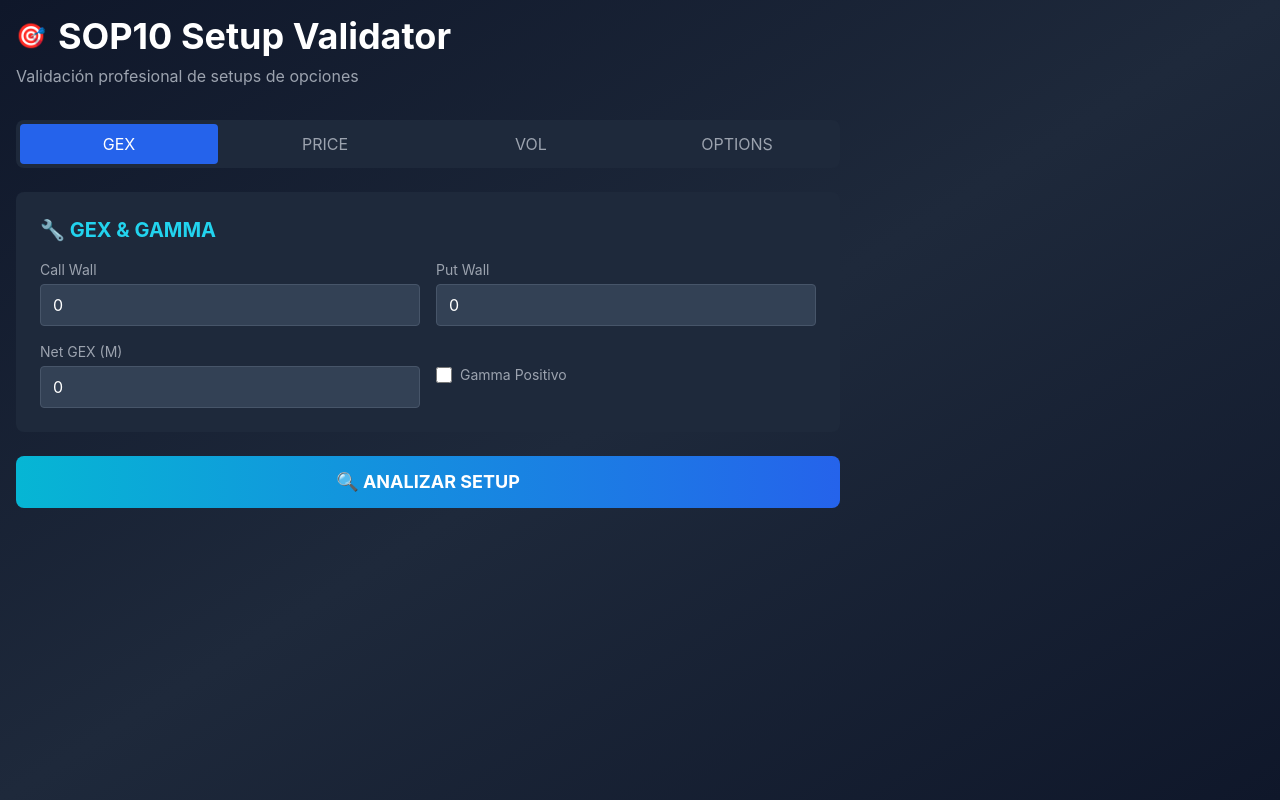
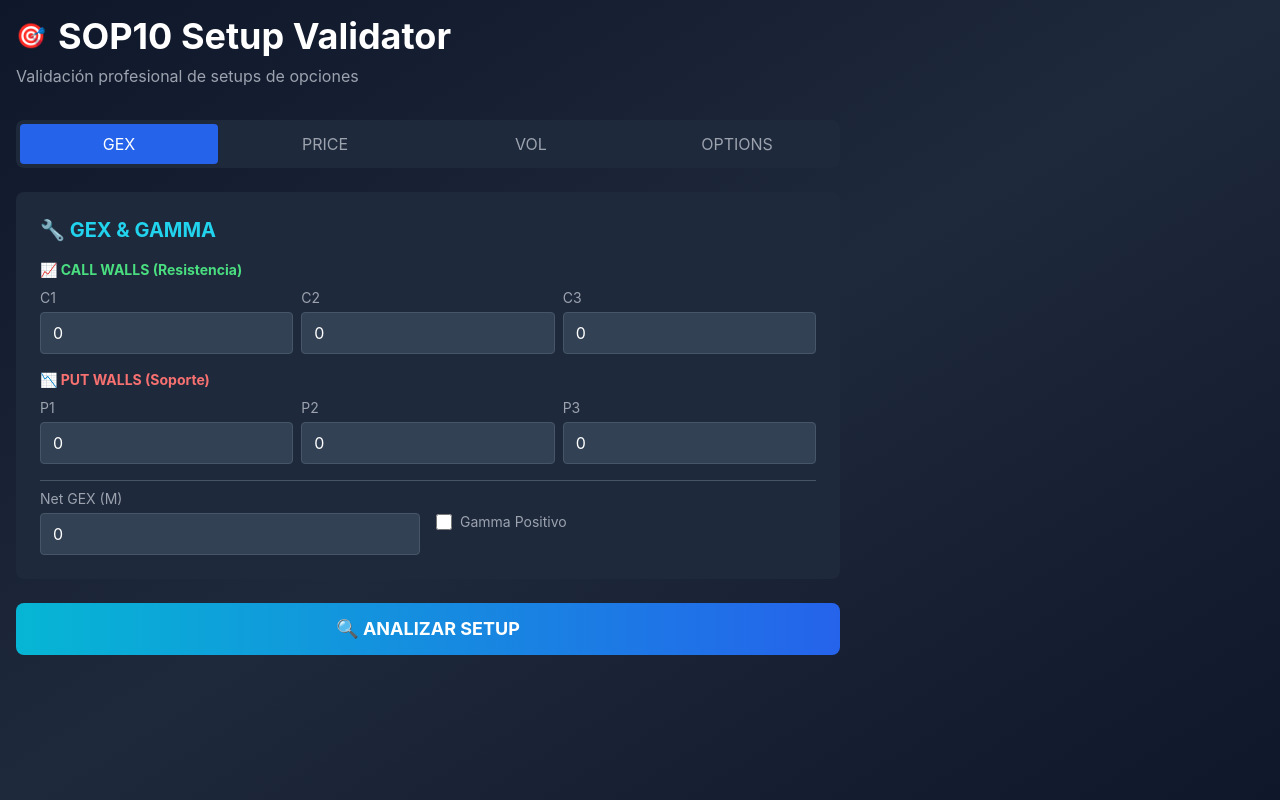
Before and after one commit to Mellizo68/SOP10-Trader-App, a React (Vite) app: page / in a window 1280 px wide. Built offline with nearby package versions, Linux system fonts and the light colour scheme.

Commit message:
Expand GEX data with P1-P3 and C1-C3, add CVD Delta, AVWAP Month, POC Month

```diff
--- a/src/components/SetupValidator.tsx
+++ b/src/components/SetupValidator.tsx
@@ -6,8 +6,12 @@ import { CheckCircle2, AlertCircle } from 'lucide-react'
 const SetupValidator: React.FC = () => {
   const [formData, setFormData] = useState<SetupValidation>({
     gexData: {
-      callWall: 0,
-      putWall: 0,
+      callWall1: 0,
+      callWall2: 0,
+      callWall3: 0,
+      putWall1: 0,
+      putWall2: 0,
+      putWall3: 0,
       netGEX: 0,
       gammaFlip: false,
       gammaPositive: false
@@ -17,6 +21,8 @@ const SetupValidator: React.FC = () => {
       vwapMonth: 0,
       avwapHigh: 0,
       avwapLow: 0,
+      avwapMonth: 0,
+      pocMonth: 0,
       apvpHigh: 0,
       apvpLow: 0,
       ema21: 0,
@@ -26,7 +32,9 @@ const SetupValidator: React.FC = () => {
       ivPercent: 0,
       cvdValue: 0,
       cvdEMA: 0,
+      cvdDelta: 0,
       cvdDivergence: 'none',
+      cvdDivergenceStrength: 'weak',
       institutionalVolume: false
     },
     options: {
@@ -115,19 +123,59 @@ const SetupValidator: React.FC = () => {
             {activeTab === 'gex' && (
               <div className="bg-slate-800 p-6 rounded-lg space-y-4">
                 <h2 className="text-xl font-bold text-cyan-400">🔧 GEX & GAMMA</h2>
-                <div className="grid grid-cols-2 gap-4">
-                  <InputField
-                    label="Call Wall"
-                    value={formData.gexData.callWall}
-                    onChange={(val) => handleInputChange('gexData', 'callWall', val)}
-                    placeholder="110.82"
-                  />
-                  <InputField
-                    label="Put Wall"
-                    value={formData.gexData.putWall}
-                    onChange={(val) => handleInputChange('gexData', 'putWall', val)}
-                    placeholder="98.57"
-                  />
+
+                {/* Call Walls */}
+                <div>
+                  <p className="text-sm text-green-400 font-bold mb-2">📈 CALL WALLS (Resistencia)</p>
+                  <div className="grid grid-cols-3 gap-2">
+                    <InputField
+                      label="C1"
+                      value={formData.gexData.callWall1}
+                      onChange={(val) => handleInputChange('gexData', 'callWall1', val)}
+                      placeholder="112.50"
+                    />
+                    <InputField
+                      label="C2"
+                      value={formData.gexData.callWall2}
+                      onChange={(val) => handleInputChange('gexData', 'callWall2', val)}
+                      placeholder="115.00"
+                    />
+                    <InputField
+                      label="C3"
+                      value={formData.gexData.callWall3}
+                      onChange={(val) => handleInputChange('gexData', 'callWall3', val)}
+                      placeholder="117.50"
+                    />
+                  </div>
+                </div>
+
+                {/* Put Walls */}
+                <div>
+                  <p className="text-sm text-red-400 font-bold mb-2">📉 PUT WALLS (Soporte)</p>
+                  <div className="grid grid-cols-3 gap-2">
+                    <InputField
+                      label="P1"
+                      value={formData.gexData.putWall1}
+                      onChange={(val) => handleInputChange('gexData', 'putWall1', val)}
+                      placeholder="98.50"
+                    />
+                    <InputField
+                      label="P2"
+                      value={formData.gexData.putWall2}
+                      onChange={(val) => handleInputChange('gexData', 'putWall2', val)}
+                      placeholder="96.00"
+                    />
+                    <InputField
+                      label="P3"
+                      value={formData.gexData.putWall3}
+                      onChange={(val) => handleInputChange('gexData', 'putWall3', val)}
+                      placeholder="93.50"
+                    />
+                  </div>
+                </div>
+
+                {/* Gamma Info */}
+                <div className="grid grid-cols-2 gap-4 pt-2 border-t border-slate-600">
                   <InputField
                     label="Net GEX (M)"
                     value={formData.gexData.netGEX}
@@ -167,6 +215,18 @@ const SetupValidator: React.FC = () => {
                     label="AVWAP Low"
                     value={formData.priceAction.avwapLow}
                     onChange={(val) => handleInputChange('priceAction', 'avwapLow', val)}
+                  />
+                  <InputField
+                    label="AVWAP Month"
+                    value={formData.priceAction.avwapMonth}
+                    onChange={(val) => handleInputChange('priceAction', 'avwapMonth', val)}
+                    placeholder="Tendencia mensual"
+                  />
+                  <InputField
+                    label="POC Month"
+                    value={formData.priceAction.pocMonth}
+                    onChange={(val) => handleInputChange('priceAction', 'pocMonth', val)}
+                    placeholder="Máximo volumen"
                   />
                   <InputField
                     label="APVP High"
@@ -212,11 +272,23 @@ const SetupValidator: React.FC = () => {
                     value={formData.volatilityCVD.cvdEMA}
                     onChange={(val) => handleInputChange('volatilityCVD', 'cvdEMA', val)}
                   />
+                  <InputField
+                    label="CVD Delta (velocidad)"
+                    value={formData.volatilityCVD.cvdDelta}
+                    onChange={(val) => handleInputChange('volatilityCVD', 'cvdDelta', val)}
+                    placeholder="Cambio en CVD"
+                  />
                   <SelectField
                     label="CVD Divergence"
                     value={formData.volatilityCVD.cvdDivergence}
                     options={['none', 'bullish', 'bearish']}
                     onChange={(val) => handleInputChange('volatilityCVD', 'cvdDivergence', val)}
+                  />
+                  <SelectField
+                    label="Divergence Strength"
+                    value={formData.volatilityCVD.cvdDivergenceStrength}
+                    options={['weak', 'medium', 'strong']}
+                    onChange={(val) => handleInputChange('volatilityCVD', 'cvdDivergenceStrength', val)}
                   />
                   <CheckboxField
                     label="Institutional Volume"
--- a/src/services/setupValidator.ts
+++ b/src/services/setupValidator.ts
@@ -161,11 +161,11 @@ export class SetupValidatorService {
   }
 
   private static calculateTargetSL(setup: SetupValidation, entry: number): number {
-    // Stop Loss al -200% o si cruza muro de GEX
+    // Stop Loss al -200% o si cruza muro de GEX (P1/C1 = muros más cercanos)
     if (setup.options.optionType === 'put') {
-      return Math.max(entry * 1.03, setup.gexData.putWall * 1.01)
+      return Math.max(entry * 1.03, setup.gexData.putWall1 * 1.01)
     } else {
-      return Math.min(entry * 0.97, setup.gexData.callWall * 0.99)
+      return Math.min(entry * 0.97, setup.gexData.callWall1 * 0.99)
     }
   }
 
```
Also changed, not shown: src/types/index.ts (+33 -2 lines).
